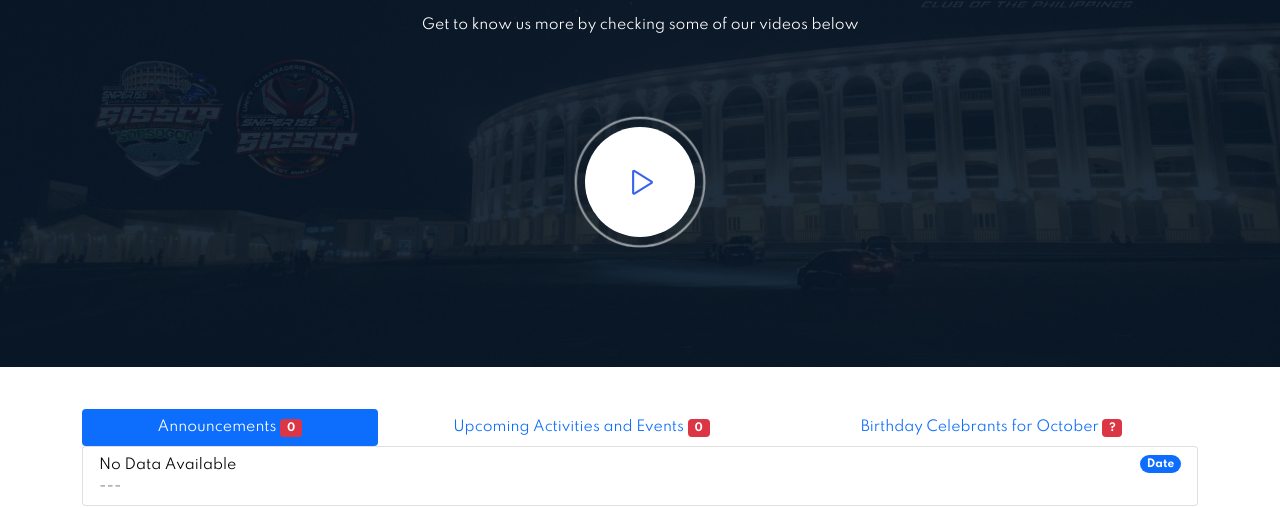
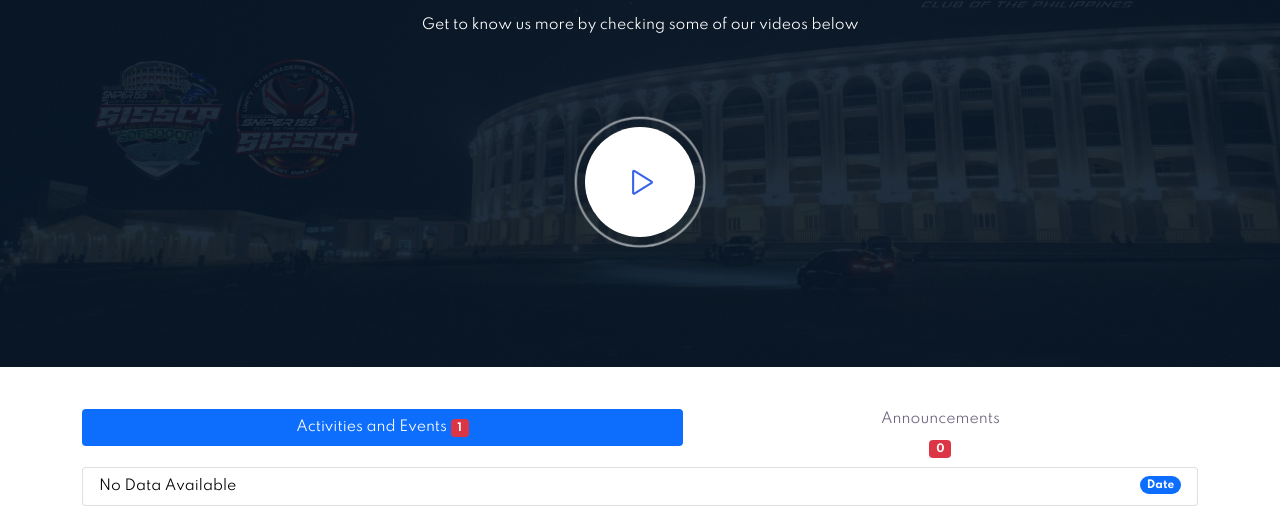
Before and after one commit to s155cpsorsogonph/s155cpsorsogonph.github.io, a plain HTML site: page index.html in a window 1280 px wide. Shown: the part 292-800 px from the top of the page. Drawn offline with Linux system fonts and the light colour scheme.

Commit message:
Update index.html

```diff
--- a/index.html
+++ b/index.html
@@ -6,7 +6,7 @@
 <head>
     <meta charset="utf-8" />
     <meta http-equiv="x-ua-compatible" content="ie=edge" />
-    <title>S155CP Sorsogon</title>
+    <title>S155CP Sorsogon &copy;</title>
     <meta name="description" content="" />
     <meta name="viewport" content="width=device-width, initial-scale=1" />
     <link rel="shortcut icon" type="image/x-icon" href="assets/images/favicon.svg" />
@@ -23,6 +23,7 @@
     <link rel="stylesheet" href="assets/css/tiny-slider.css" />
     <link rel="stylesheet" href="assets/css/glightbox.min.css" />
     <link rel="stylesheet" href="assets/css/main.css" />
+    <link rel="stylesheet" href="assets/css/minicarousel.css" />
 
 </head>
 
@@ -155,11 +156,11 @@
                             <!-- Nav Tab  -->
                             <ul class="nav nav-pills custom-pill  nav-fill" id="myTab" role="tablist">
                                 <li class="nav-item"><a class="nav-link active" data-toggle="tab" href="#t-tab1"
-                                        role="tab">Announcements <span class="badge bg-danger">0</span></a> </li>
-                                <li class="nav-item"><a class="nav-link" data-toggle="tab" href="#t-tab2"
-                                        role="tab">Upcoming Activities and Events <span class="badge bg-danger">0</span></a> </li>
-                                <li class="nav-item"><a class="nav-link" data-toggle="tab" href="#t-tab3"
-                                        role="tab">Birthday Celebrants for October <span class="badge bg-danger">?</span></a> </li>
+                                        role="tab">Activities and Events <span class="badge bg-danger">1</span></a> </li>
+                                <li class="nav-item">Announcements <a class="nav-link" data-toggle="tab" href="#t-tab2"
+                                        role="tab"><span class="badge bg-danger">0</span></a> </li>
+                            <!-- <li class="nav-item"><a class="nav-link" data-toggle="tab" href="#t-tab3"
+                                        role="tab">ADITIONAL BOARD HERE <span class="badge bg-danger">?</span></a> </li> -->
 
                             </ul>
                             <!--/ End Nav Tab -->
@@ -167,34 +168,24 @@
                                 <!-- Tab 1 -->
                                 <div class="tab-pane fade show active" id="t-tab1" role="tabpanel">
                                     <div class="tab-content">
-
-
-
                                         <ol class="list-group list-group-numbered">
-<!--ANNOUNCE 1 -->
+            <!--START Activities and Events ITEM 1 -->
                                     <li class="list-group-item d-flex justify-content-between align-items-start">
                                         <div class="ms-2 me-auto">
                                             <div style="color: black;" class="fw-bold">No Data Available</div>
-   ---
-
                                         </div>
-
-
                                         <span class="badge bg-primary rounded-pill">Date</span>
                                     </li>
-  <!--ANNOUNCE 2 --
+            <!--END Activities and Events ITEM 1 -->
+            <!--START Activities and Events ITEM 1 --
                                      <li class="list-group-item d-flex justify-content-between align-items-start">
                                         <div class="ms-2 me-auto">
-      <div style="color: black;" class="fw-bold">Name of Event</div>
-      Event Description
+                                            <div style="color: black;" class="fw-bold">No Data Available</div>
                                         </div>
-    <span class="badge bg-primary rounded-pill">Date of Event</span>
+                                        <span class="badge bg-primary rounded-pill">Date</span>
                                     </li>
-  --ANNOUNCE 1 -->
+           END Activities and Events ITEM 1 -->
                                         </ol>
-
-
-
                                     </div>
                                 </div>
                                 <!--/ End Tab 1 -->
@@ -278,6 +269,11 @@
                     </div>
                 </div>
             </div>
+<!-- START MINICAROUSEL -->
+
+
+
+<!-- END MINICAROUSEL -->
             <div class="row">
                 <div class="col-lg-4 col-md-6 col-12">
                     <!-- Single News -->
```
Lines whose indentation alone changed are shown as unchanged.
